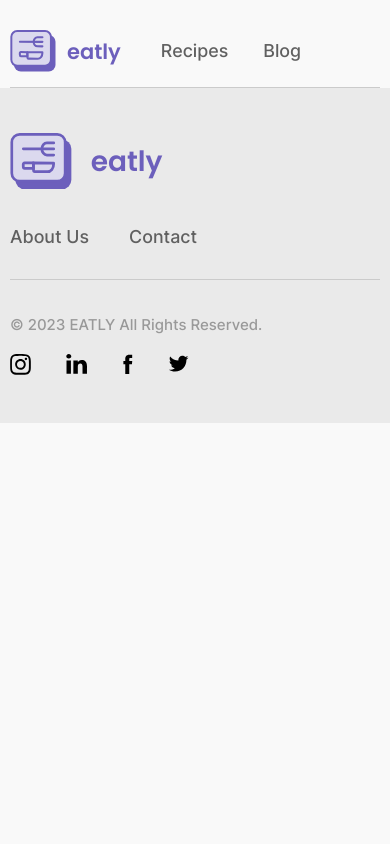
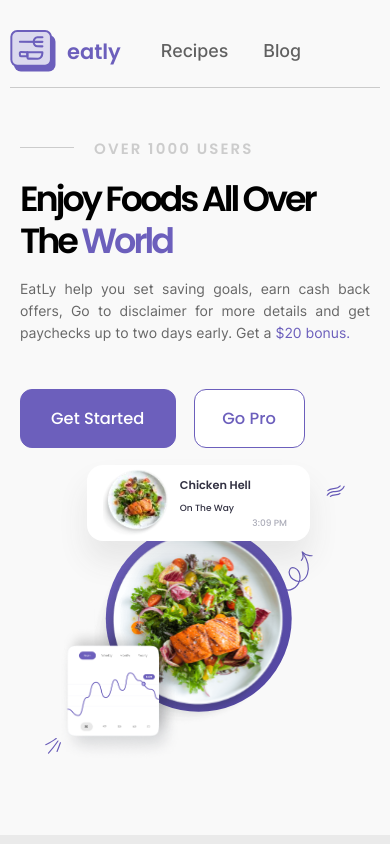
Before and after one commit to MaksimNikolaev/food_store, a React (Create React App) app: page / in a window 390 px wide. Shown: the top 844 px of the page. Built offline with nearby package versions, Linux system fonts and the light colour scheme.

Commit message:
feat: адаптив верхней секции enjoy

```diff
--- a/src/entities/enjoy-foods/ui/enjoy-foods.module.css
+++ b/src/entities/enjoy-foods/ui/enjoy-foods.module.css
@@ -45,3 +45,31 @@
   display: flex;
   gap: 18px;
 }
+
+@media (max-width: 1280px) {
+  .title {
+    font-size: 60px;
+  }
+}
+
+@media (max-width: 1024px) {
+  .title {
+    font-size: 35px;
+  }
+  .paragraph {
+    line-height: 1.56;
+    font-size: 14px;
+    margin-bottom: 45px;
+    max-width: 499px;
+  }
+}
+
+@media (max-width: 768px) {
+  .container {
+    max-width: none;
+    padding-top: 0;
+  }
+  .paragraph {
+    max-width: none;
+  }
+}
--- a/src/entities/enjoy-photo/ui/enjoy-photo.module.css
+++ b/src/entities/enjoy-photo/ui/enjoy-photo.module.css
@@ -9,7 +9,83 @@
 }
 
 .graph {
+  width: 283px;
+  height: 308px;
+  object-fit: contain;
   position: absolute;
   bottom: -10px;
   left: 12px;
 }
+
+.img {
+  width: 681px;
+  height: 611px;
+  object-fit: contain;
+}
+
+@media (max-width: 1280px) {
+  .img {
+    width: 579px;
+    height: 519px;
+  }
+  .graph {
+    width: 240px;
+    height: 262px;
+  }
+  .notification {
+    top: 26px;
+    right: 35px;
+  }
+}
+
+@media (max-width: 1024px) {
+  .img {
+    width: 418px;
+    height: 374px;
+  }
+  .graph {
+    width: 173px;
+    height: 188px;
+    bottom: 100px;
+  }
+  .notification {
+    top: 22px;
+    right: 29px;
+  }
+}
+
+@media (max-width: 768px) {
+  .graph {
+    bottom: 0;
+  }
+}
+
+@media (max-width: 500px) {
+  .img {
+    width: 355px;
+    height: 317px;
+  }
+  .graph {
+    width: 147px;
+    height: 159px;
+  }
+  .notification {
+    top: -10px;
+    right: 35px;
+  }
+}
+
+@media (max-width: 390px) {
+  .img {
+    width: 300px;
+    height: 269px;
+  }
+  .graph {
+    width: 125px;
+    height: 135px;
+  }
+  .notification {
+    top: -20px;
+    right: 35px;
+  }
+}
--- a/src/entities/enjoy-photo/ui/enjoy-photo.tsx
+++ b/src/entities/enjoy-photo/ui/enjoy-photo.tsx
@@ -7,7 +7,7 @@ import { notification } from '../model';
 export const EnjoyPhoto = () => {
   return (
     <div className={styles.container}>
-      <img src={food} alt='plate of food'></img>
+      <img className={styles.img} src={food} alt='plate of food'></img>
       <Notification extraClass={styles.notification} card={notification}/>
       <img className={styles.graph} src={im3} alt='graph'></img>
     </div>
--- a/src/pages/home/home.tsx
+++ b/src/pages/home/home.tsx
@@ -14,8 +14,8 @@ export const Home = () => {
     <>
       <Header />
       <main>
-        {/* <EnjoyBlock/>
-        <Infographics/>
+        <EnjoyBlock/>
+        {/* <Infographics/>
         <MobileBlock/>
         <Recipes/>
         <ControlBlock/>
--- a/src/shared/ui/notification/notification.module.css
+++ b/src/shared/ui/notification/notification.module.css
@@ -80,3 +80,45 @@
 .status_cancel {
   color: #F1534E
 }
+
+@media (max-width: 1280px) {
+  .container_xs {
+    max-width: 279.4px;
+  }
+  .container_sm {
+    max-width: 293.4px;
+  }
+  .img {
+    width: 65.5px;
+    height: 68px;
+  }
+  .group {
+    gap: 13px;
+  }
+  .title {
+    font-size: 13.3px;
+    margin-bottom: 9.4px;
+    padding-top: 10px;
+  }
+  .time {
+    font-size: 9px;
+    padding-bottom: 7px;
+  }
+}
+
+@media (max-width: 1024px) {
+  .container_xs {
+    max-width: 223px;
+  }
+  .container_sm {
+    max-width: 234px;
+  }
+  .group {
+    gap: 11px;
+  }
+  .title {
+    font-size: 11.3px;
+    margin-bottom: 8px;
+    padding-top: 9px;
+  }
+}
--- a/src/widgets/enjoy-block/ui/enjoy-block.module.css
+++ b/src/widgets/enjoy-block/ui/enjoy-block.module.css
@@ -7,3 +7,19 @@
   padding: 49px 58.52px 74px 96px;
   min-height: 607px;
 }
+
+@media (max-width: 1280px) {
+  .container {
+    gap: 37px;
+    padding: 49px 40px 74px;
+  }
+}
+
+@media (max-width: 768px) {
+  .container {
+    flex-wrap: wrap;
+    justify-content: center;
+    gap: 37px;
+    padding: 49px 20px 74px;
+  }
+}
```
